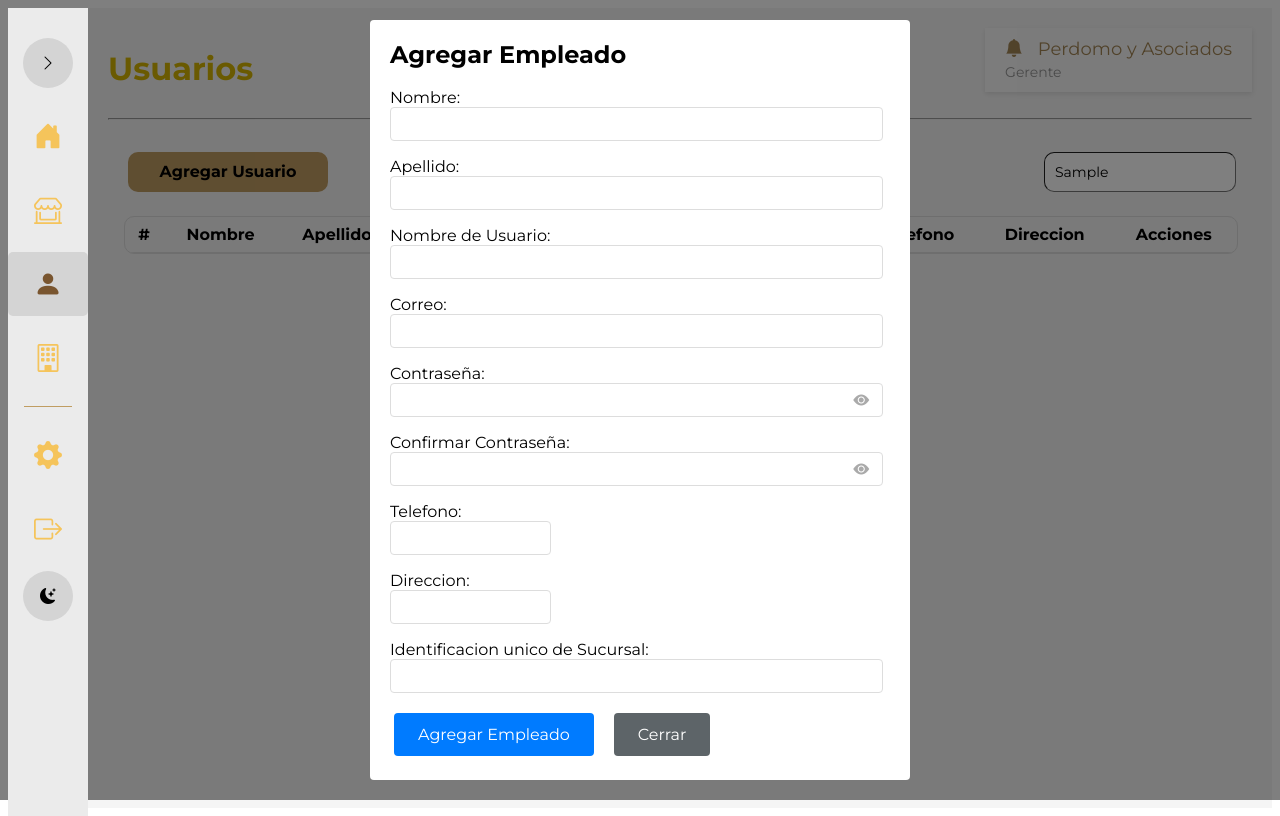
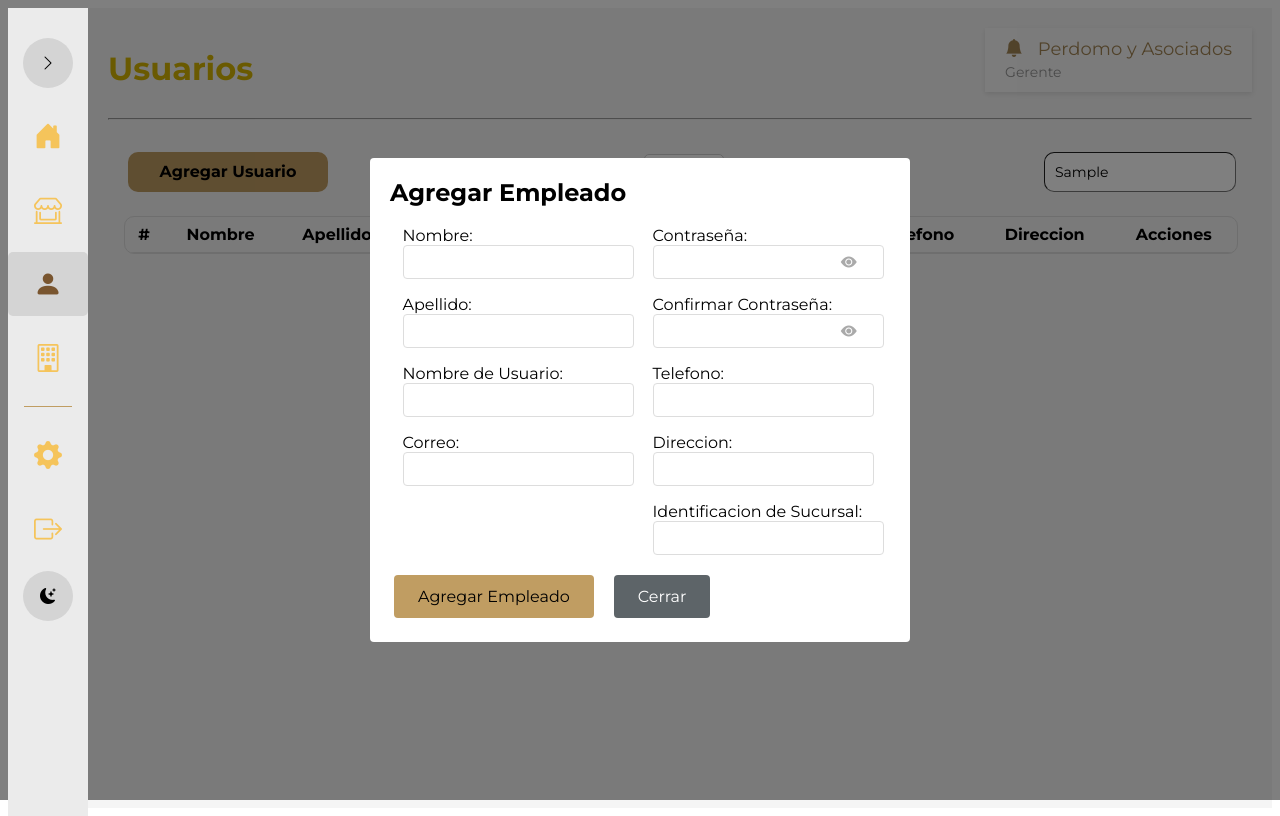
Before and after one commit to Xrivera27/Frontend-Perdomo, a Vue app: page /usuarios in a window 1280 px wide. Both pictures are taken after typing "Sample" into the empty fields and a click on the button "Agregar Usuario". Built offline with nearby package versions, Linux system fonts and the light colour scheme.

Commit message:
Se realizaron cambios sobre el modal de Agregar Usuarios

```diff
--- a/src/Pages/UsuariosList.vue
+++ b/src/Pages/UsuariosList.vue
@@ -69,6 +69,8 @@
       <div class="modal-content">
         <h2 class="h2-modal-content">{{ isEditing ? 'Editar Empleado' : 'Agregar Empleado' }}</h2>
 
+        <div class="contenedor-principal">
+          <div class="contenedor contenedor-izquierdo">
             <div class="form-group">
               <label>Nombre:</label>
               <input v-model="empleadoForm.nombre" type="text" required>
@@ -88,8 +90,9 @@
               <label>Correo:</label>
               <input v-model="empleadoForm.correo" type="text" required>
             </div>
+          </div>
 
-
+          <div class="contenedor contenedor-derecho">
             <div class="form-group password-group">
               <label>Contraseña:</label>
               <div class="password-wrapper">
@@ -119,14 +122,17 @@
             </div>
 
             <div id="form-idenSucursal" class="form-group">
-          <label>Identificacion unico de Sucursal:</label>
+              <label>Identificacion de Sucursal:</label>
               <input v-model="empleadoForm.identificarSucursal" type="text" required>
             </div>
-
+          </div>
+        </div>
+        <!--Boton de Guardar y cerrar-->
         <button id="AddEmpleadoModal" class="btn btn-primary" @click="guardarEmpleado">
           {{ isEditing ? 'Guardar Cambios' : 'Agregar Empleado' }}
         </button>
         <button id="BtnCerrar" class="btn btn-secondary" @click="closeModal">Cerrar</button>
+
       </div>
     </div>
   </div>
@@ -157,9 +163,9 @@ export default {
         identificarSucursal: '',
       },
       empleados: [
-        {nombre: 'Carlos', apellido: 'Sosa', nombreusuario: 'Ernest', contraseña: '********',correo: 'trabajososa@gmail.com', telefono: '99765432', direccion: 'Col. La Pradera'},
-        {nombre: 'Ada', apellido: 'Selina', nombreusuario: 'Selena', contraseña: '******',correo: 'adaselina@gmail.com', telefono: '97654321', direccion: 'Col. Pizzaty'},
-        {nombre: 'Leonel', apellido: 'Salinas', nombreusuario: 'Sol', contraseña: '*****',correo: 'leoslinas@gmail.com', telefono: '97896743', direccion: 'Col. Las Acacias'},
+        { nombre: 'Carlos', apellido: 'Sosa', nombreusuario: 'Ernest', contraseña: '********', correo: 'trabajososa@gmail.com', telefono: '99765432', direccion: 'Col. La Pradera' },
+        { nombre: 'Ada', apellido: 'Selina', nombreusuario: 'Selena', contraseña: '******', correo: 'adaselina@gmail.com', telefono: '97654321', direccion: 'Col. Pizzaty' },
+        { nombre: 'Leonel', apellido: 'Salinas', nombreusuario: 'Sol', contraseña: '*****', correo: 'leoslinas@gmail.com', telefono: '97896743', direccion: 'Col. Las Acacias' },
       ]
 
     };
@@ -234,6 +240,7 @@ export default {
 * {
   font-family: 'Montserrat', sans-serif;
 }
+
 h1 {
   color: #d6b602;
 }
@@ -243,8 +250,8 @@ h1 {
   justify-content: space-between;
 }
 
-.opciones{
-  display:flex;
+.opciones {
+  display: flex;
   align-items: center;
   justify-content: space-between;
 }
@@ -257,7 +264,7 @@ h1 {
   border-width: 0.5px;
 }
 
-.registros{
+.registros {
   height: 100%;
   padding-bottom: 1%;
 }
@@ -272,12 +279,12 @@ h1 {
   font-weight: bold;
 }
 
-.export-button{
+.export-button {
   margin: 0;
 }
 
-.opciones{
-  display:flex;
+.opciones {
+  display: flex;
   align-items: center;
   justify-content: space-between;
 }
@@ -429,8 +436,8 @@ select {
   border: none;
   border-radius: 4px;
   font-size: 1rem;
-  color: #fff;
-  background-color: #007bff;
+  color: black;
+  background-color: #c09d62;
   cursor: pointer;
   margin-right: 1rem;
 }
@@ -452,6 +459,16 @@ select {
   border-radius: 4px;
   max-width: 500px;
   width: 100%;
+}
+
+.contenedor-principal {
+  display: flex;
+  width: 100%;
+  justify-content: space-around;
+}
+
+.contenedor {
+  width: 45%;
 }
 
 .form-group {
@@ -525,11 +542,11 @@ button {
   color: #000;
 }
 
-#form-tel{
-  width: 30%;
+#form-tel {
+  width: 95%;
 }
 
-#form-direc{
-  width: 30%;
+#form-direc {
+  width: 95%;
 }
 </style>
```
Lines whose indentation alone changed are shown as unchanged.
